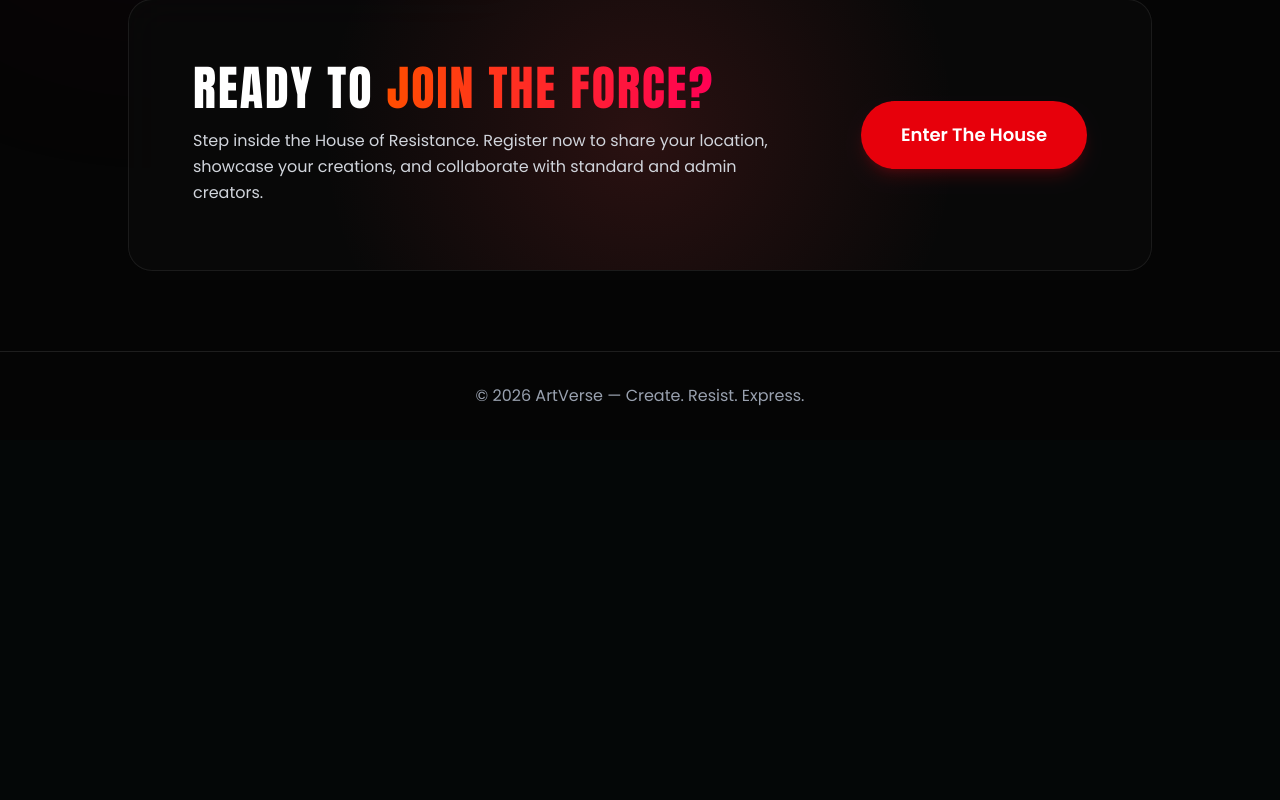
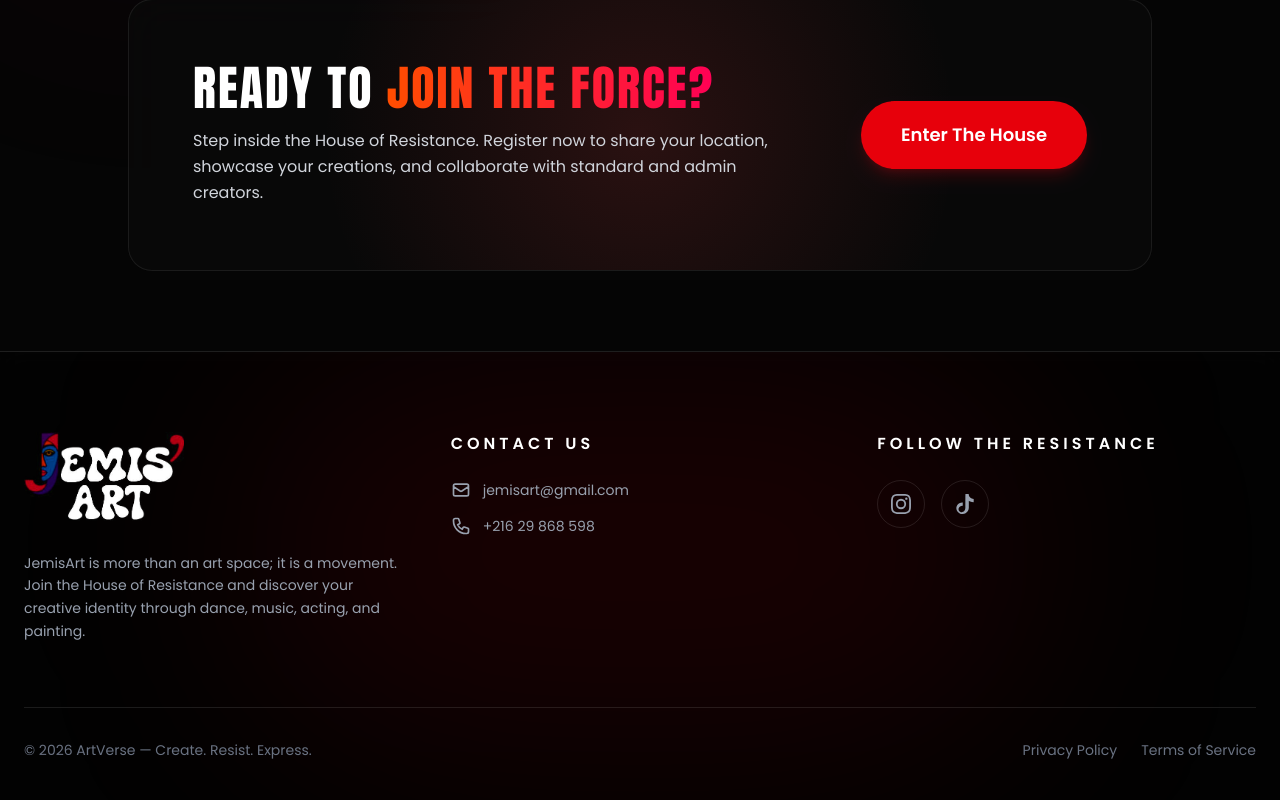
Before and after one commit to softsurgery/jamis-art, a PHP site: page /jamis-art/ in a window 1280 px wide. Shown: the part 2696-3496 px from the top of the page. Before the commit the page ends 3102 px from the top, so only its background shows below. Run offline with PHP 8.4, Linux system fonts and the light colour scheme; data that the repository does not hold is empty.

Commit message:
feat: implement reusable footer component and integrate into landing page layout

```diff
--- /dev/null
+++ b/components/landing/footer.php
@@ -0,0 +1,78 @@
+<?php
+
+function landingFooterLayout($path = ".")
+{
+    return "
+    <footer class='relative pt-20 pb-10 overflow-hidden border-t border-white/10'>
+        <div class='absolute inset-0 bg-black/50 backdrop-blur-md z-0 pointer-events-none'></div>
+        <div class='absolute top-0 left-1/2 -translate-x-1/2 w-[800px] h-[400px] bg-red-600/10 rounded-full blur-[120px] pointer-events-none'></div>
+
+        <div class='max-w-7xl mx-auto px-6 relative z-10'>
+            <div class='grid grid-cols-1 md:grid-cols-3 gap-12 mb-16'>
+
+                <!-- Column 1: Brand -->
+                <div class='flex flex-col items-center md:items-start'>
+                    <img src='$path/assets/img/jemis-art-dark.png' alt='JemisArt Logo' class='w-40 h-auto mb-6'>
+                    <p class='text-gray-400 text-sm leading-relaxed max-w-sm text-center md:text-left'>
+                        JemisArt is more than an art space; it is a movement. Join the House of Resistance and discover your creative identity through dance, music, acting, and painting.
+                    </p>
+                </div>
+
+                <!-- Column 2: Contact -->
+                <div class='flex flex-col items-center md:items-start'>
+                    <h4 class='text-white font-semibold uppercase tracking-[4px] mb-6'>Contact Us</h4>
+                    <ul class='space-y-4 text-gray-400 text-sm'>
+                        <li>
+                            <a href='mailto:jemisart@gmail.com' class='flex items-center gap-3 hover:text-red-500 transition'>
+                                <svg xmlns='http://www.w3.org/2000/svg' class='h-5 w-5' fill='none' viewBox='0 0 24 24' stroke='currentColor'>
+                                  <path stroke-linecap='round' stroke-linejoin='round' stroke-width='2' d='M3 8l7.89 5.26a2 2 0 002.22 0L21 8M5 19h14a2 2 0 002-2V7a2 2 0 00-2-2H5a2 2 0 00-2 2v10a2 2 0 002 2z' />
+                                </svg>
+                                jemisart@gmail.com
+                            </a>
+                        </li>
+                        <li>
+                            <a href='tel:+21629868598' class='flex items-center gap-3 hover:text-red-500 transition'>
+                                <svg xmlns='http://www.w3.org/2000/svg' class='h-5 w-5' fill='none' viewBox='0 0 24 24' stroke='currentColor'>
+                                  <path stroke-linecap='round' stroke-linejoin='round' stroke-width='2' d='M3 5a2 2 0 012-2h3.28a1 1 0 01.948.684l1.498 4.493a1 1 0 01-.502 1.21l-2.257 1.13a11.042 11.042 0 005.516 5.516l1.13-2.257a1 1 0 011.21-.502l4.493 1.498a1 1 0 01.684.949V19a2 2 0 01-2 2h-1C9.716 21 3 14.284 3 6V5z' />
+                                </svg>
+                                +216 29 868 598
+                            </a>
+                        </li>
+                    </ul>
+                </div>
+
+                <!-- Column 3: Socials -->
+                <div class='flex flex-col items-center md:items-start'>
+                    <h4 class='text-white font-semibold uppercase tracking-[4px] mb-6'>Follow The Resistance</h4>
+                    <div class='flex gap-4'>
+                        <!-- Instagram -->
+                        <a href='https://instagram.com/jemisart' target='_blank' rel='noopener noreferrer' class='w-12 h-12 rounded-full border border-white/10 flex items-center justify-center hover:bg-gradient-to-tr hover:from-[#f09433] hover:via-[#e6683c] hover:to-[#bc1888] hover:border-transparent transition-all duration-300 group'>
+                            <svg xmlns='http://www.w3.org/2000/svg' class='h-5 w-5 text-gray-400 group-hover:text-white transition' fill='currentColor' viewBox='0 0 24 24'>
+                              <path d='M12 2.163c3.204 0 3.584.012 4.85.07 3.252.148 4.771 1.691 4.919 4.919.058 1.265.069 1.645.069 4.849 0 3.205-.012 3.584-.069 4.849-.149 3.225-1.664 4.771-4.919 4.919-1.266.058-1.644.07-4.85.07-3.204 0-3.584-.012-4.849-.07-3.26-.149-4.771-1.699-4.919-4.92-.058-1.265-.07-1.644-.07-4.849 0-3.204.013-3.583.07-4.849.149-3.227 1.664-4.771 4.919-4.919 1.266-.057 1.645-.069 4.849-.069zM12 0C8.741 0 8.333.014 7.053.072 2.695.272.273 2.69.073 7.052.014 8.333 0 8.741 0 12c0 3.259.014 3.668.072 4.948.203 4.358 2.618 6.78 6.98 6.98 1.281.058 1.689.072 4.948.072 3.259 0 3.668-.014 4.948-.072 4.354-.2 6.782-2.618 6.979-6.98.059-1.28.073-1.689.073-4.948 0-3.259-.014-3.667-.072-4.947-.196-4.354-2.617-6.78-6.979-6.98C15.668.014 15.259 0 12 0zm0 5.838a6.162 6.162 0 100 12.324 6.162 6.162 0 000-12.324zM12 16a4 4 0 110-8 4 4 0 010 8zm6.406-11.845a1.44 1.44 0 100 2.881 1.44 1.44 0 000-2.881z'/>
+                            </svg>
+                        </a>
+
+                        <!-- TikTok -->
+                        <a href='https://tiktok.com/@jemisart' target='_blank' rel='noopener noreferrer' class='w-12 h-12 rounded-full border border-white/10 flex items-center justify-center hover:bg-[#00f2fe]/20 hover:border-[#00f2fe] transition-all duration-300 group'>
+                            <svg xmlns='http://www.w3.org/2000/svg' class='h-5 w-5 text-gray-400 group-hover:text-white transition' fill='currentColor' viewBox='0 0 24 24'>
+                              <path d='M12.525.02c1.31-.02 2.61-.01 3.91-.02.08 1.53.63 3.09 1.75 4.17 1.12 1.11 2.7 1.62 4.24 1.79v4.03c-1.44-.05-2.89-.35-4.2-.97-.57-.26-1.1-.59-1.62-.93-.01 2.92.01 5.84-.02 8.75-.08 1.4-.54 2.79-1.35 3.94-1.31 1.92-3.58 3.17-5.91 3.21-1.43.08-2.86-.31-4.08-1.03-2.02-1.12-3.44-3.17-3.61-5.46-.02-.43-.02-.86.01-1.29.34-2.19 1.63-4.14 3.51-5.18 1.25-.69 2.72-1.02 4.16-.94v4.03c-1.3-.06-2.61.32-3.58 1.15-1.02.83-1.57 2.1-1.46 3.4.15 1.57 1.43 2.87 2.98 3.1 1.43.2 2.92-.32 3.86-1.37.93-1.01 1.34-2.39 1.3-3.77.01-4.85-.03-9.7.04-14.55z'/>
+                            </svg>
+                        </a>
+                    </div>
+                </div>
+
+            </div>
+
+            <div class='border-t border-white/10 pt-8 flex flex-col md:flex-row justify-between items-center gap-4 text-center md:text-left'>
+                <p class='text-gray-500 text-sm'>
+                    © " . date('Y') . " ArtVerse — Create. Resist. Express.
+                </p>
+                <div class='flex gap-6 text-sm text-gray-500'>
+                    <a href='#' class='hover:text-white transition'>Privacy Policy</a>
+                    <a href='#' class='hover:text-white transition'>Terms of Service</a>
+                </div>
+            </div>
+        </div>
+    </footer>
+    ";
+}
--- a/index.php
+++ b/index.php
@@ -338,11 +338,10 @@ $partners = $partnerController->getAll();
     </section>
 
     <!-- FOOTER -->
-    <footer class="border-t border-white/10 py-8 text-center text-gray-400">
-        © <?php
-        echo date("Y");
-        ?> ArtVerse — Create. Resist. Express.
-    </footer>
+    <?php
+    require_once __DIR__ . '/components/landing/footer.php';
+    echo landingFooterLayout('.');
+    ?>
     <script>
         function redirectToSignIn() {
             window.location.href = 'views/auth/sign-in.php';
```
